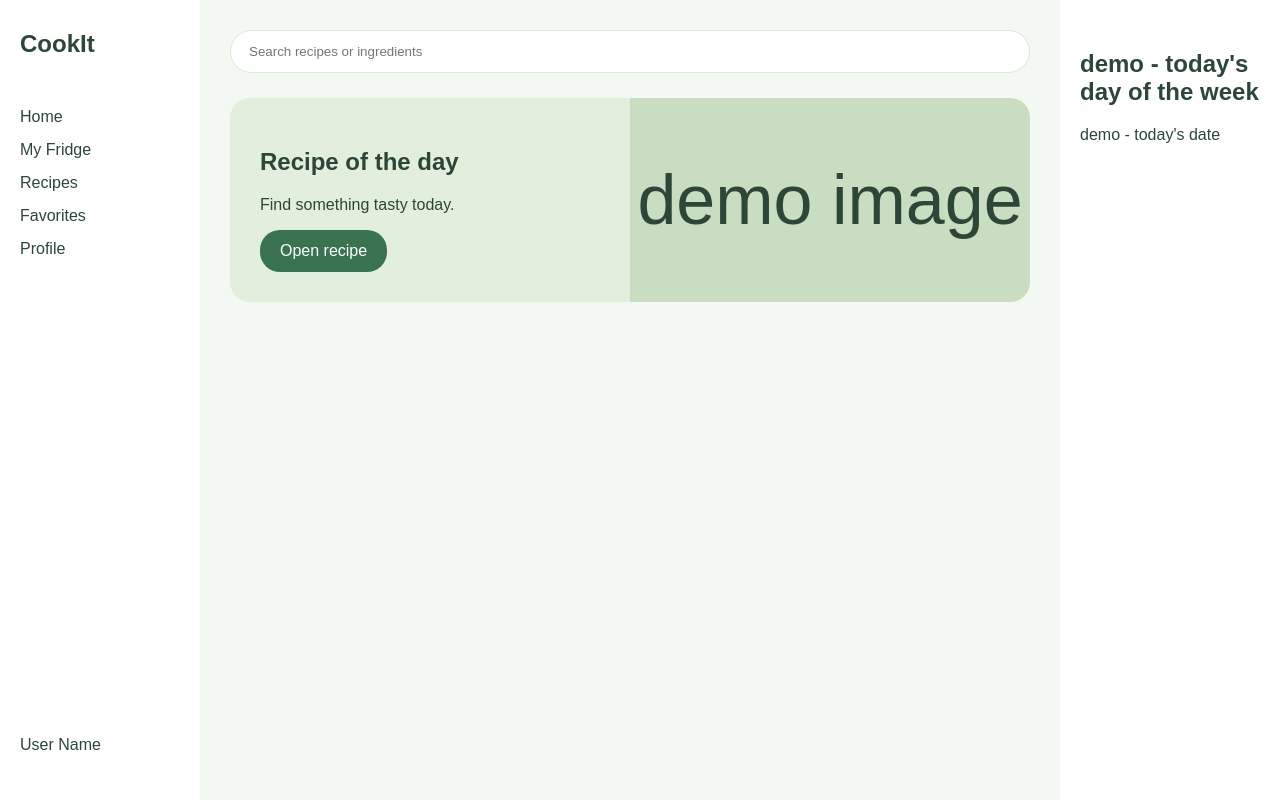
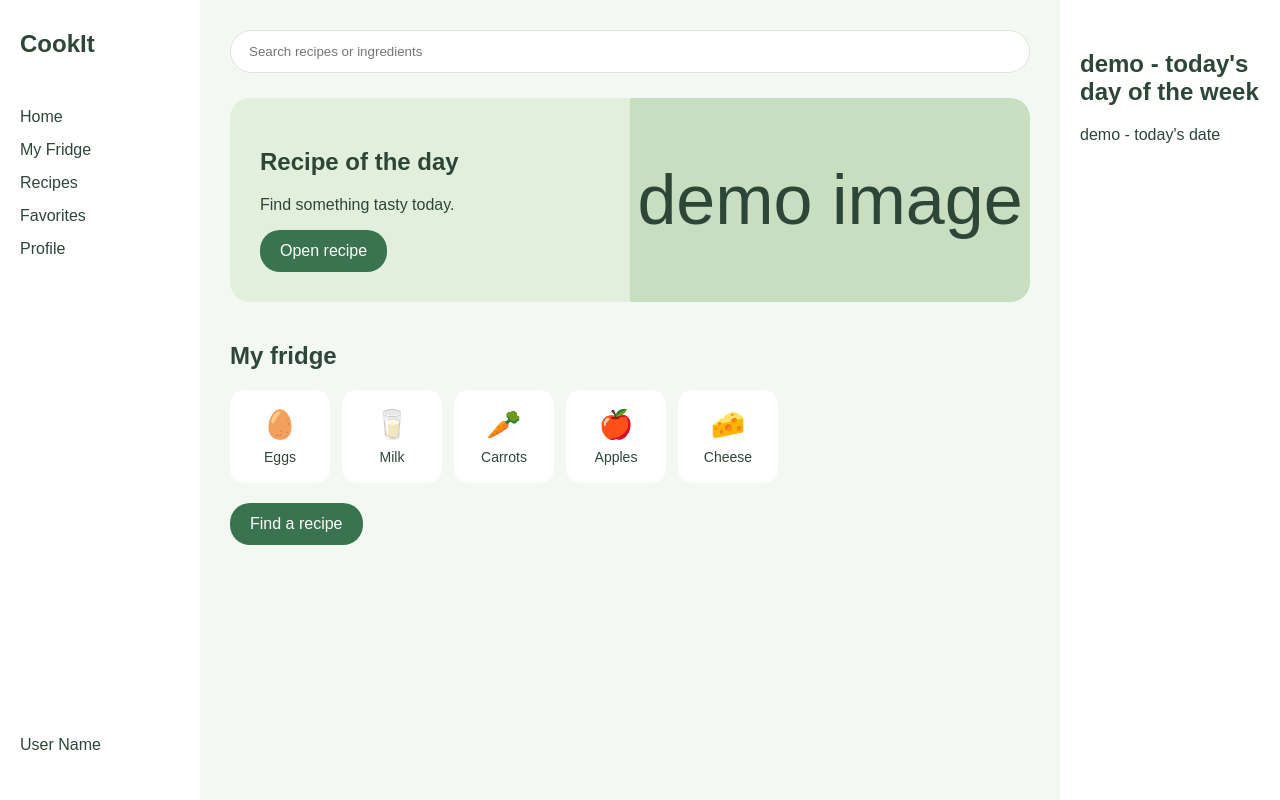
Before and after one commit to Eliza-bet88/CookIt, a React (Vite) app: page / in a window 1280 px wide. Built offline with nearby package versions, Linux system fonts and the light colour scheme.

Commit message:
add fridge ingredients section - demo version

```diff
--- a/src/App.css
+++ b/src/App.css
@@ -93,3 +93,28 @@ a {
   background: #39734f;
   color: white;
 }
+
+
+.fridge {
+  margin-top: 40px;
+}
+
+.ingredients {
+  display: flex;
+  gap: 12px;
+  margin: 20px 0;
+}
+
+.ingredient {
+  min-width: 100px;
+  padding: 18px 10px;
+  border-radius: 15px;
+  background: white;
+  text-align: center;
+  font-size: 28px;
+}
+
+.ingredient p {
+  margin: 8px 0 0;
+  font-size: 14px;
+}
--- a/src/App.jsx
+++ b/src/App.jsx
@@ -30,6 +30,21 @@ export default function App() {
           </div>
           <div className="recipe-day-image">demo image</div>
         </section>
+
+        <section className="fridge" id="fridge">
+
+          <h2>My fridge</h2>
+          <div className="ingredients">
+            <div className="ingredient">🥚<p>Eggs</p></div>
+            <div className="ingredient">🥛<p>Milk</p></div>
+            <div className="ingredient">🥕<p>Carrots</p></div>
+            <div className="ingredient">🍎<p>Apples</p></div>
+            <div className="ingredient">🧀<p>Cheese</p></div>
+          </div>
+
+          <a className="button" href="#recipes">Find a recipe</a>
+        </section>
+
       </main>
 
       <aside className="right-panel">
```
